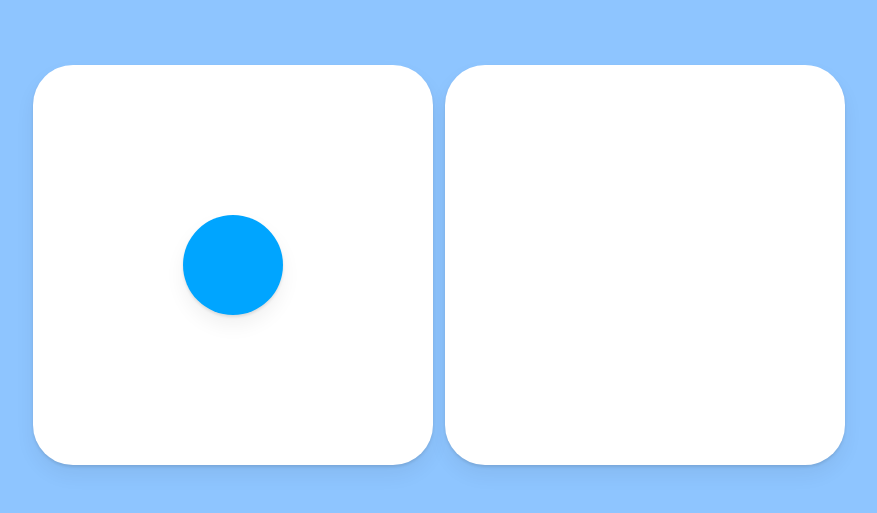
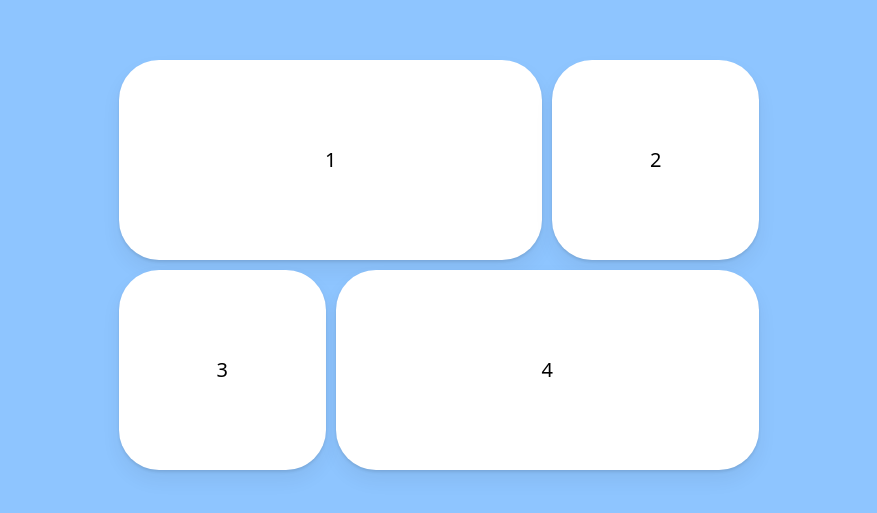
Before and after one commit to nohYoom08/nomad-react-master, a React (Vite) app in the folder nomad-framer-motion/: page / in a window 1280 px wide. Shown: the part 135-648 px from the top of the page, without its empty margins (201-1078 px from the left). Built offline with nearby package versions, Linux system fonts and the light colour scheme.

Commit message:
🔥progress: 8.15 - Final Project part One(layoutId 심화)

```diff
--- a/nomad-framer-motion/package.json
+++ b/nomad-framer-motion/package.json
@@ -14,6 +14,7 @@
     "motion": "^12.19.1",
     "react": "^19.1.0",
     "react-dom": "^19.1.0",
+    "tailwind-variants": "^1.0.0",
     "tailwindcss": "^4.1.10"
   },
   "devDependencies": {
@@ -26,6 +27,7 @@
     "eslint-plugin-react-hooks": "^5.2.0",
     "eslint-plugin-react-refresh": "^0.4.19",
     "globals": "^16.0.0",
+    "prettier-plugin-tailwindcss": "^0.6.14",
     "typescript": "~5.8.3",
     "typescript-eslint": "^8.30.1",
     "vite": "^6.3.5"
--- a/nomad-framer-motion/src/App.tsx
+++ b/nomad-framer-motion/src/App.tsx
@@ -16,36 +16,80 @@ const Wrapper = forwardRef<
     );
 });
 
-const Box = ({ children }: { children?: React.ReactNode }) => {
+const Overlay = ({
+    children,
+    onClick,
+}: {
+    children?: React.ReactNode;
+    onClick?: () => void;
+}) => {
     return (
-        <motion.div className="w-[400px] h-[400px] flex justify-center items-center bg-white text-[20px] rounded-[40px] shadow-[0_2px_3px_rgba(0,0,0,0.1),0_10px_20px_rgba(0,0,0,0.06)]">
+        <motion.div
+            initial={{ backgroundColor: 'rgba(0, 0, 0, 0)' }}
+            animate={{ backgroundColor: 'rgba(0, 0, 0, 0.7)' }}
+            exit={{ backgroundColor: 'rgba(0, 0, 0, 0)' }}
+            onClick={onClick}
+            className="absolute flex justify-center items-center w-full h-full"
+        >
+            {children}
+        </motion.div>
+    );
+};
+
+const Grid = ({ children }: { children?: React.ReactNode }) => {
+    return <div className="grid-container">{children}</div>;
+};
+
+const Box = ({
+    children,
+    style,
+    layoutId,
+    onClick,
+}: {
+    children?: React.ReactNode;
+    style?: React.CSSProperties;
+    layoutId?: string;
+    onClick?: () => void;
+}) => {
+    return (
+        <motion.div
+            onClick={onClick}
+            style={style}
+            layoutId={layoutId}
+            className="text-[20px] bg-white h-[200px] flex justify-center items-center rounded-[40px] shadow-[0_2px_3px_rgba(0,0,0,0.1),0_10px_20px_rgba(0,0,0,0.06)]"
+        >
             {/* 이 때 start, end등의 이름은 variants내의 프로퍼티로 들어가게 됨 */}
             {children}
         </motion.div>
     );
 };
 
-const Circle = ({ layoutId }: { layoutId: string }) => {
-    return (
-        <motion.div
-            layoutId={layoutId}
-            className="h-[100px] w-[100px] rounded-[50px] bg-[#00a5ff] shadow-[0_2px_3px_rgba(0,0,0,0.1),0_10px_20px_rgba(0,0,0,0.06)]"
-        ></motion.div>
-    );
-};
-
 export default function App() {
     const wrapperRef = useRef<HTMLDivElement>(null);
-    const [clicked, setClicked] = useState(false);
-    const onClickClicked = () => setClicked(prev => !prev);
+    const [currentId, setCurrentId] = useState(-1);
     return (
-        <Wrapper ref={wrapperRef} onClick={onClickClicked}>
-            <Box>
-                {!clicked ? <Circle layoutId="circle" /> : null}
-                {/* 같은 layoutId를 가진 Circle 컴포넌트가 서로다른 언마운트 타이밍을 가질 때,
-                    한 쪽이 사라지고 한 쪽이 나타나는 둘 사이의 애니메이션을 생성해줌(한 쪽에서 다른 쪽으로 자연스럽게 이동) */}
-            </Box>
-            <Box>{clicked ? <Circle layoutId="circle" /> : null}</Box>
+        <Wrapper ref={wrapperRef}>
+            <Grid>
+                {[1, 2, 3, 4].map(i => (
+                    <Box
+                        layoutId={`hello-${i}`}
+                        key={i}
+                        onClick={() => setCurrentId(i)}
+                    >
+                        {i}
+                    </Box>
+                ))}
+            </Grid>
+            {currentId !== -1 ? (
+                <Overlay onClick={() => setCurrentId(-1)}>
+                    <Box
+                        layoutId={`hello-${currentId}`}
+                        style={{ width: '400px', height: '200px' }}
+                    >
+                        {currentId}
+                    </Box>
+                </Overlay>
+            ) : null}
         </Wrapper>
     );
 }
--- a/nomad-framer-motion/src/main.tsx
+++ b/nomad-framer-motion/src/main.tsx
@@ -1,6 +1,6 @@
 import { StrictMode } from 'react';
 import { createRoot } from 'react-dom/client';
-import './index.css';
+import '@/styles/global.css';
 import App from './App.tsx';
 
 createRoot(document.getElementById('root')!).render(
--- /dev/null
+++ b/nomad-framer-motion/src/styles/components.css
@@ -0,0 +1,11 @@
+@tailwind components;
+
+@layer components {
+    .grid-container {
+        @apply w-[50vw] grid grid-cols-3 gap-[10px];
+    }
+    .grid-container > div:first-child,
+    div:last-child {
+        @apply col-span-2;
+    }
+}
--- a/nomad-framer-motion/src/index.css
+++ b/nomad-framer-motion/src/styles/global.css
@@ -1,4 +1,5 @@
 @import 'tailwindcss';
+@import '@/styles/components.css';
 
 html,
 body,
--- /dev/null
+++ b/nomad-framer-motion/src/styles/variants.ts
@@ -0,0 +1,14 @@
+import { tv } from 'tailwind-variants';
+
+export const testBox = tv({
+    base: 'h-[200px] w-[600px] flex bg-blue-500 gap-[12px]',
+    variants: {
+        backgroundColor: {
+            red: 'bg-red-500',
+            green: 'bg-green-500',
+        },
+    },
+    defaultVariants: {
+        backgroundColor: 'green',
+    },
+});
```
Also changed, not shown: 1 other file (tests, documents, lock files or other folders).
